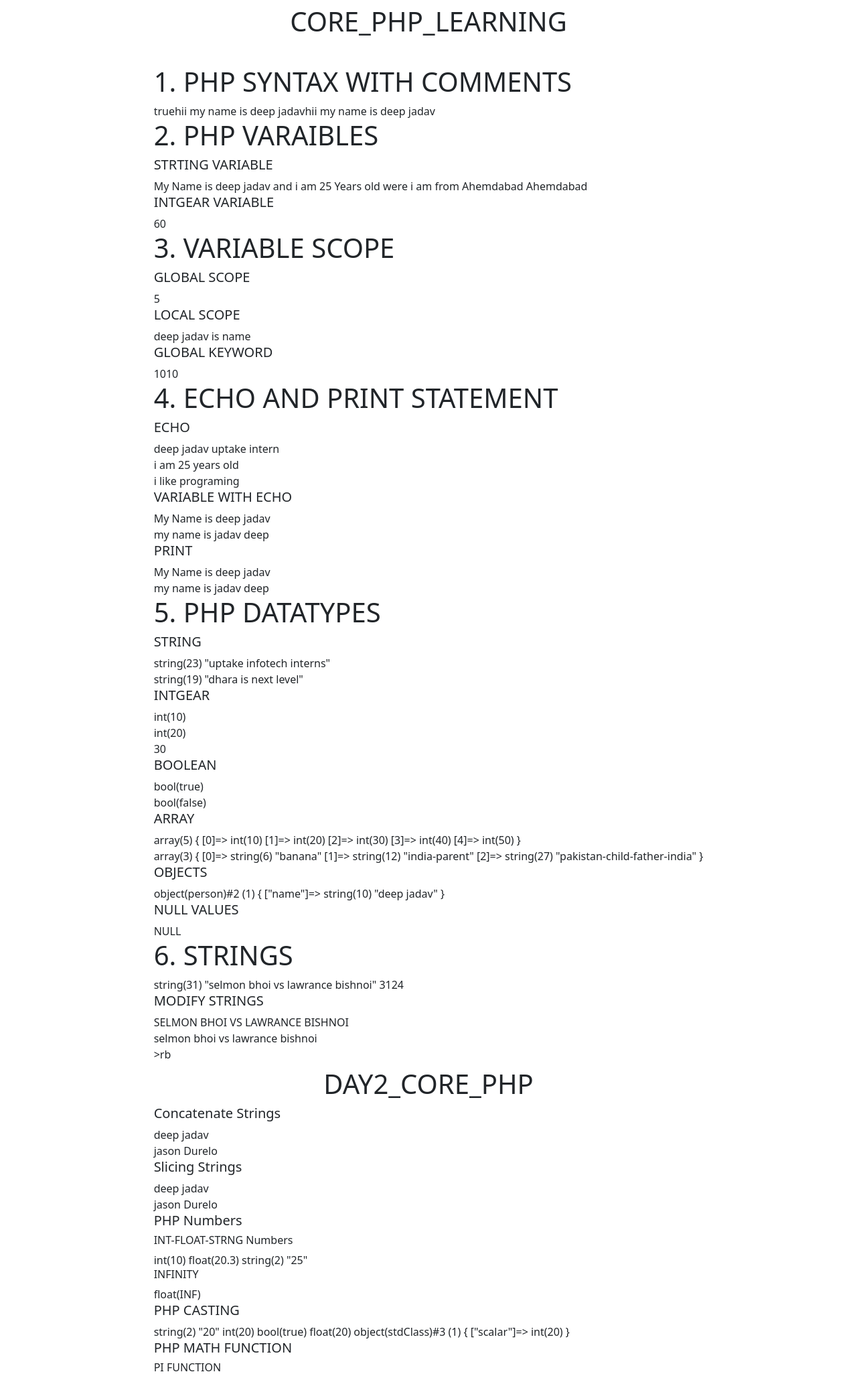
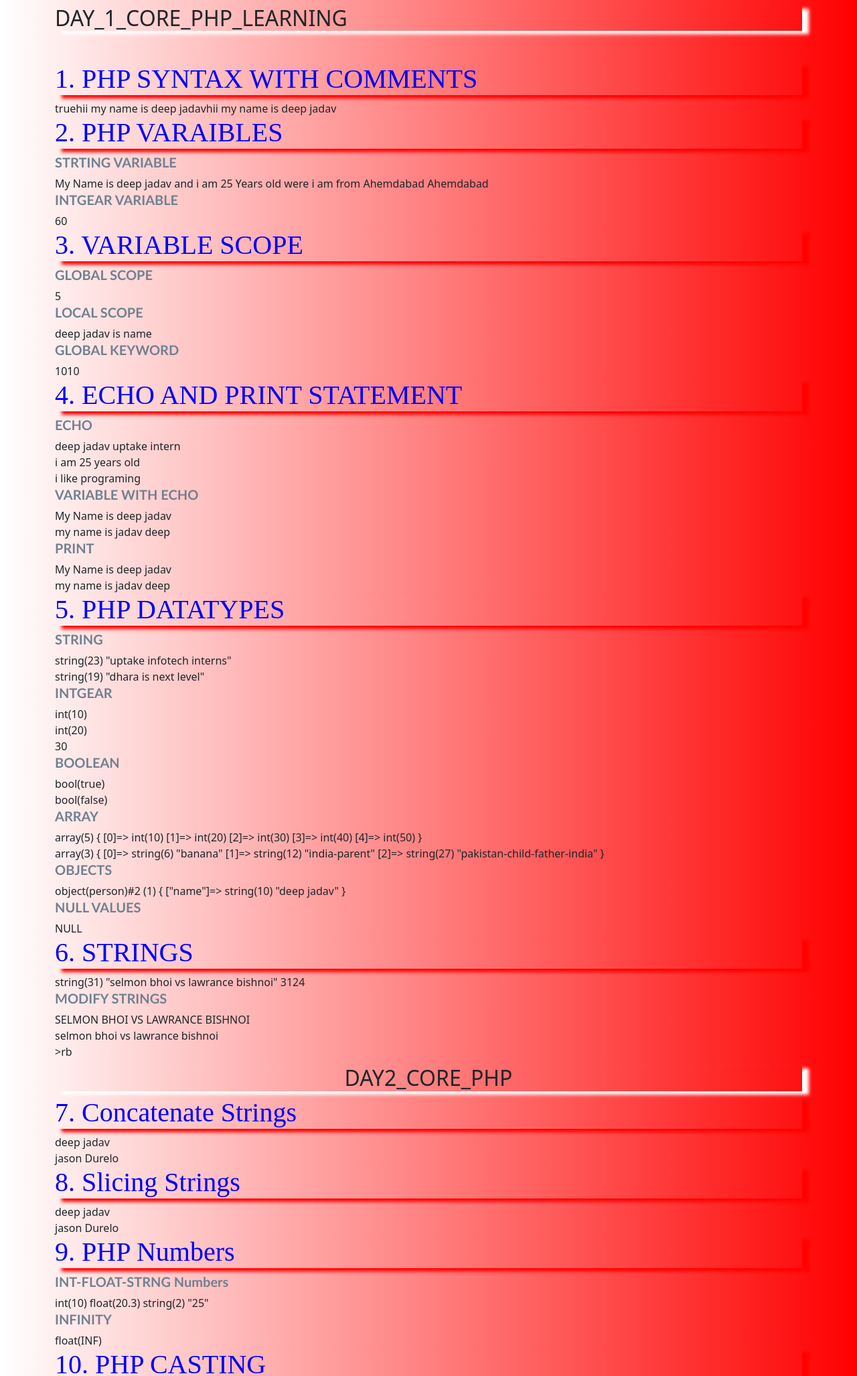
Before and after one commit to JADAVEDEEEP/Core_PHP_Uptake, a PHP site: page /CORE_PHP.php in a window 1280 px wide. Shown: the top 2054 px of the page at 67% size. Run offline with PHP 8.4, Linux system fonts and the light colour scheme; data that the repository does not hold is empty.

Commit message:
DAY3_CORE_PHP

```diff
--- a/CORE_PHP.php
+++ b/CORE_PHP.php
@@ -4,13 +4,28 @@
     <meta charset="UTF-8">
     <meta name="viewport" content="width=device-width, initial-scale=1.0">
     <title>Document</title>
-    <link rel="stylesheet" href="style.css">
     <link href="https://cdn.jsdelivr.net/npm/bootstrap@5.3.3/dist/css/bootstrap.min.css" rel="stylesheet" integrity="sha384-QWTKZyjpPEjISv5WaRU9OFeRpok6YctnYmDr5pNlyT2bRjXh0JMhjY6hW+ALEwIH" crossorigin="anonymous">
+    <style>
+body  { background-image: linear-gradient(to right, rgba(255,0,0,0), rgba(255,0,0,1));}
+h1   {color: blue;}
+h1 {font-family: 'Times New Roman', Times, serif;}
+h5 {color:slategrey;}
+h5{font-weight: bold;}
+h5 {font-family:'Trebuchet MS', 'Lucida Sans Unicode', 'Lucida Grande', 'Lucida Sans', Arial, sans-serif}
+p    {color: red;}
+h1 {
+  box-shadow: 10px 5px 5px red;
+}
+h2{
+  box-shadow: 10px 5px 5px white;
+  color: linear-gradient(to right, rgba(255,0,0,0), rgb(245, 34, 34));
+}
+</style>
 </head>
 <body>
-<div class="container d-flex justify-content-center">
+<div class="container">
 
-     <h1 class="mt-2">CORE_PHP_LEARNING</h1>
+     <h2 class="mt-2">DAY_1_CORE_PHP_LEARNING</h2>
   <div class="output mt-5">
   <h1>1. PHP SYNTAX WITH COMMENTS</h1>
 
@@ -175,35 +190,35 @@ echo strrev($facs);//takes the all string in tio reverse
 echo trim($facs);//it always avoaids the white spaces
 //////////////////////////////////////////////////////////////////////DAY-2-CORE_PHP//////////////////////////////////
 ?>
-<h1 class="mt-2 text-center">DAY2_CORE_PHP</h1>
-<h5>Concatenate Strings</h5>
+<h2 class="mt-2 text-center">DAY2_CORE_PHP</h2>
+<h1>7. Concatenate Strings</h1>
 <?php
 $h1="deep jadav <br>";
 $h2="jason Durelo";
 $z=$h1.$h2;
 echo $z;
 ?>
-<h5>Slicing Strings</h5>
+<h1>8. Slicing Strings</h1>
 <?php
 $h1="deep jadav <br>";
 $h2="jason Durelo";
 $z=$h1.$h2;
 echo substr($z,0,27);
 ?>
-<h5>PHP Numbers</h5>
-<h6>INT-FLOAT-STRNG Numbers</h6>
+<h1>9. PHP Numbers</h1>
+<h5>INT-FLOAT-STRNG Numbers</h5>
 <?php
 $a1=10;
 $a2=20.30;
 $c="25";
 var_dump($a1,$a2,$c);
 ?>
-<h6>INFINITY</h6>
+<h5>INFINITY</h5>
 <?php
 $S=1.9e411;
 var_dump($S)
 ?>
-<h5>PHP CASTING</h5>
+<h1>10. PHP CASTING</h1>
 <?php
 $r=20;
 $r11=20;
@@ -221,41 +236,41 @@ var_dump($r22);
 var_dump($r33);
 var_dump($r44);
 ?>
-<h5>PHP MATH FUNCTION</h5>
-<h6>PI FUNCTION</h6>
+<h1>11. PHP MATH FUNCTION</h1>
+<h5>PI FUNCTION</h5>
 <?php
 echo(pi());
 ?>
-<h6>MIN AND MAX FUNCTION</h6>
+<h5>MIN AND MAX FUNCTION</h5>
 <?php
 $deeps = array(10,20,30,40,50,-100);
 echo(min($deeps));
 $deepsa = array(10,20,30,40,50,-100);
 echo(max($deepsa))
 ?>
-<h6>MATH ABS</h6>
+<h5>MATH ABS</h5>
 <?php
 echo(abs(-6.7))
 ?>
-<h6>MATH SQRT</h6>
+<h5>MATH SQRT</h5>
 <?php
 echo(sqrt(64))
 ?>
-<h6>MATH ROUND</h6>
+<h5>MATH ROUND</h5>
 <?php
 echo(round(6.5))
 ?>
-<h6>MATH RAND</h6>
+<h5>MATH RAND</h5>
 <?php
 echo(rand(10,30))
 ?>
-<h5>PHP CONSTANTS</h5>
+<h1>12. PHP CONSTANTS</h1>
 <?php
  const deep ="my name is volvo";
  echo deep;
 ?>
-<h5>PHP OPERATORS</h5>
-<h6>Arithmetic Operators</h6>
+<h1>13. PHP OPERATORS</h5>
+<h5>Arithmetic Operators</h5>
 <?php
 $ab=30;
 $bc=50;
@@ -271,7 +286,7 @@ echo($ab%$bc);
 echo"<br>";
 echo($ab ** $bc);
 ?>
-<h6>Assignment Operators</h6>
+<h5>Assignment Operators</h5>
 <?php
 $ab=30;
 $bc=50;
@@ -287,7 +302,7 @@ echo($ab%$bc);
 echo"<br>";
 echo($ab ** $bc);
 ?>
-<h6>Comphersion Operators</h6>
+<h5>Comphersion Operators</h5>
 <?php
 $ab=30;
 $bc=50;
@@ -305,7 +320,7 @@ var_dump($ab>=$bc);//Greater than Equal to
 echo"<br>";
 var_dump($ab<=$bc);//Less than Equal to
 ?>
-<h6> PHP Increment / Decrement Operators</h6>
+<h5> PHP Increment / Decrement Operators</h5>
 <?php
 $ab=30;
 $bc=50;
@@ -313,7 +328,7 @@ var_dump(++$bc);//preiecremanret
 echo"<br>";
 var_dump(--$bc);//preDecremanret
 ?>
-<h6>Logical Operators</h6>
+<h5>Logical Operators</h5>
 <?php
 $ab=30;
 $bc=50;
@@ -335,16 +350,192 @@ if (!($ab == 90)) {
   echo "Hello world!";
 }
 ?>
-<h6>Conditional Assignment Operators</h6>
+<h5>Conditional Assignment Operators</h5>
 <?php
 $ajs=10;
 $b=$ajs<10?"true":"false";
 print ("Value of b is : " . $b);
+////////////////////////////////////////////////////////////////////DAY-3_CORE_PHP////////////////////////////////////////////
 ?>
-<h6>PHP Conditional Statements </h6>
+<h2 class="mt-3">DAY_3_CORE_PHP</h2>
+<h1 class="mt-5">14. CONDTINAL STATEMETNS</h1>
+<h5 class="mt-5">IF STATAMENT</h5>
+<?php
+$person="deep jadav";
+$age=25;
+if($person="deep jadav" && $age>25)
+{
+  echo"You are Login";
+}else{
+  echo"not Allowed";
+}
+?>
+<h5 class="mt-2">IF OPERATORS</h5>
+<?php
+$person=100;
+$age=100;
+if($age == 15)
+{
+  echo"You are Adult";
+}else{
+  echo"not Adult <br>";
+}
+if($age === $person)
+{
+  echo"same same<br>";
+}else{
+  echo"diffrent";
+}
+if($age != 15)
+{
+  echo"valid Not operator<br>";
+}else{
+  echo"Not Right Operator";
+}
+if($age >15)
+{
+  echo"right Age<br>";
+}else{
+  echo"Not Right";
+}
+if($age<100)
+{
+  echo"right Age";
+}else{
+  echo"Not Right";
+}
+?>
+<h5 class="mt-2">IF-ELSE STATEMENT</h5>
+<?php
+$person="deep jadav";
+$age=25;
+if($person="deep jadav" && $age>25)
+{
+  echo"You are Login";
+}else{
+  echo"not Allowed";
+}
+?>
+<h5 class="mt-2">IF-ELSE SHORT HAND</h5>
+<?php
+$d=10;
+if($d<=10)echo"kese he be";
+?>
+<h5 class="mt-2">NESTED IF-ELSE</h5>
+<?php
+$age=12;
+if($age<=12){
+  echo "correct age <br>";
+  if($age=10){
+   echo"Hakuna Matata";
+  }else{
+    echo"Matata Hakuna";
+  }
 
+}
+?>
+<h1 class="mt-5">15. SWTICH STATEMENT</h1>
+<?php
+$swith="red ";
+switch($swith){
+  case "red":
+    echo "Your favorite color is red!";
+    break;
+  case "blue":
+    echo "Your favorite color is blue!";
+    break;
+  case "green":
+    echo "Your favorite color is green!";
+    break;
+  default:
+    echo "Your favorite color is neither red, blue, nor green!";
+}
+?>
+<h1 class="mt-5">16. PHP LOOPS</h1>
+<h5 class="mt-3">WHILE LOOP</h5>
+<?php
+$i=1;
+while($i<6){
+echo "*";
+$i++;
+}
+?>
+<h5 class="mt-3">DO WHILE</h5>
+<?php
+$i = 1;
+do {
+  echo $i;
+  $i++;
+} while ($i < 6);
+?>
+<h5 class="mt-3">FOR LOOP</h5>
+<?php
+for($i=0;$i<=5;$i++)
+{
+  for($j=0;$j<=$i;$j++){
+    echo"*";
+  }
+  echo "</br>";
+}
+?>
+<h5 class="mt-3">FOR EACH LOOP</h5>
+<?php
+$colors=array('lala','lajapat','ray','jay','ho');
+foreach ($colors as $x) {
+echo "$x <br>";
+}
+?>
+<h5 class="mt-3">BREAK STATEMENT</h5>
+<?php
+for($i=0;$i<=5;$i++)
+{
+ if($i==3){
+  break;
+ }
+ echo"$i";
+}
+?>
+<h5 class="mt-3">COUNTINIUE STATEMENT</h5>
+<?php
+for($i=0;$i<=5;$i++)
+{
+ if($i==3){
+  continue;
+ }
+ echo"$i";
+}
+?>
+<h1 class="mt-5">17. PHP FUNCTION</h1>
+<h5 class="mt-3">Simple Addtion using passing argument and paremeter directly to the function and alos rertun the value so almost all secnario off the function would be cover inside the exectution </h5>
+<?php
+function mytest($a=10,$b=20){
+ $z1=$a+$b;
+ return $z1;
+}
+echo(mytest());
+?>
+<h1 class="mt-5">18. PHP ARRAYS</h1>
+<h5 class="mt-3">NUMBER ARRAY</h5>
+<?php
+$car=array(10,20,30,40,50);
+foreach ($car as $off) {
+  echo "$off <br>";
+}
+
+?>
+<h5 class="mt-3">STRING ARRAY</h5>
+<?php
+$car=array("DEEP","ANNU","MODI");
+foreach ($car as $off) {
+  echo "$off <br>";
+}
+?>
+<h5 class="mt-3">ARRAY FUNCTION</h5>
+<?php
+$car=array(10,20,30,40,50);
+echo(count($car));
+?>
   </div>
   </div>
-</div>
 </body>
 </html>
--- a/style.css
+++ b/style.css
@@ -1,6 +1,11 @@
 
-.output {
-  position: absolute;
-  padding: 50px;
+.container{
+  border: 5px outset red;
+  background-color: lightblue;
 
 }
+
+h1{
+  font-family: 'Trebuchet MS', 'Lucida Sans Unicode', 'Lucida Grande', 'Lucida Sans', Arial, sans-serif;
+  color: blue;
+}
```
Also changed, not shown: 2 other files.
